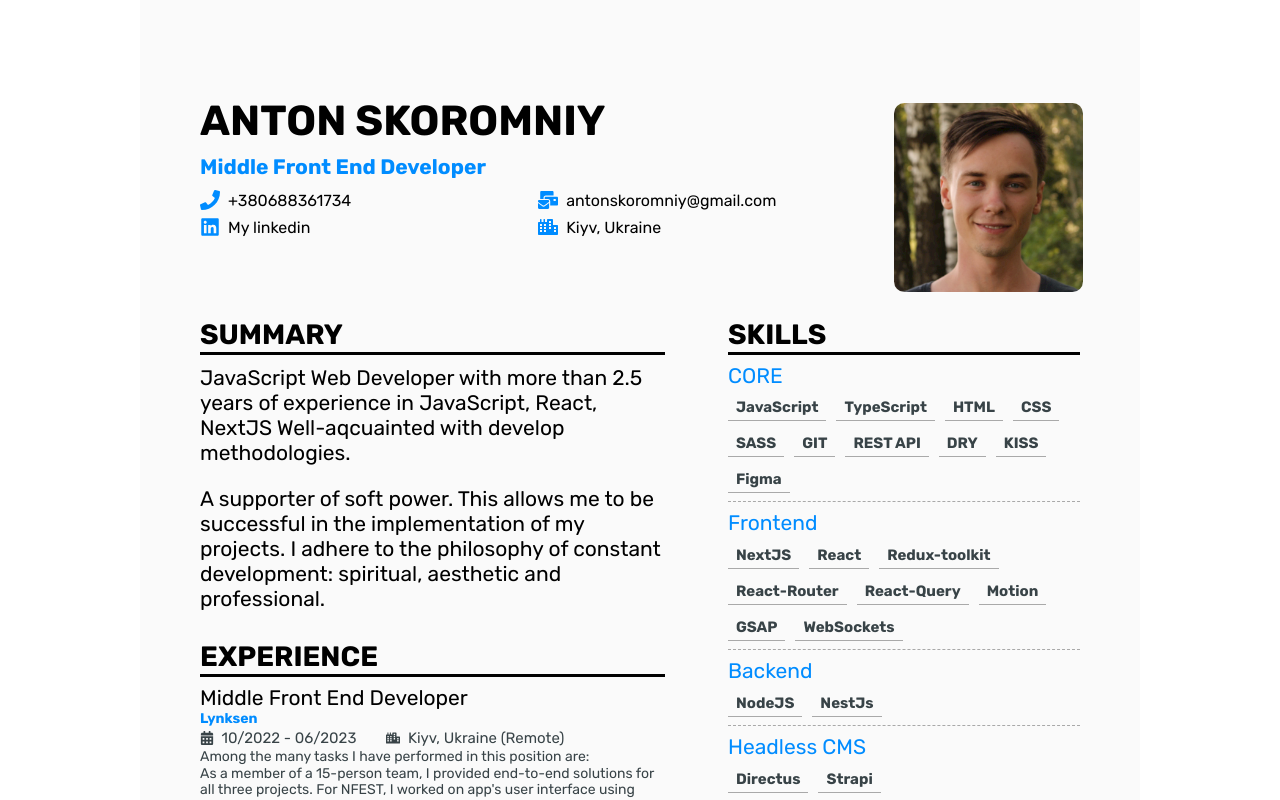
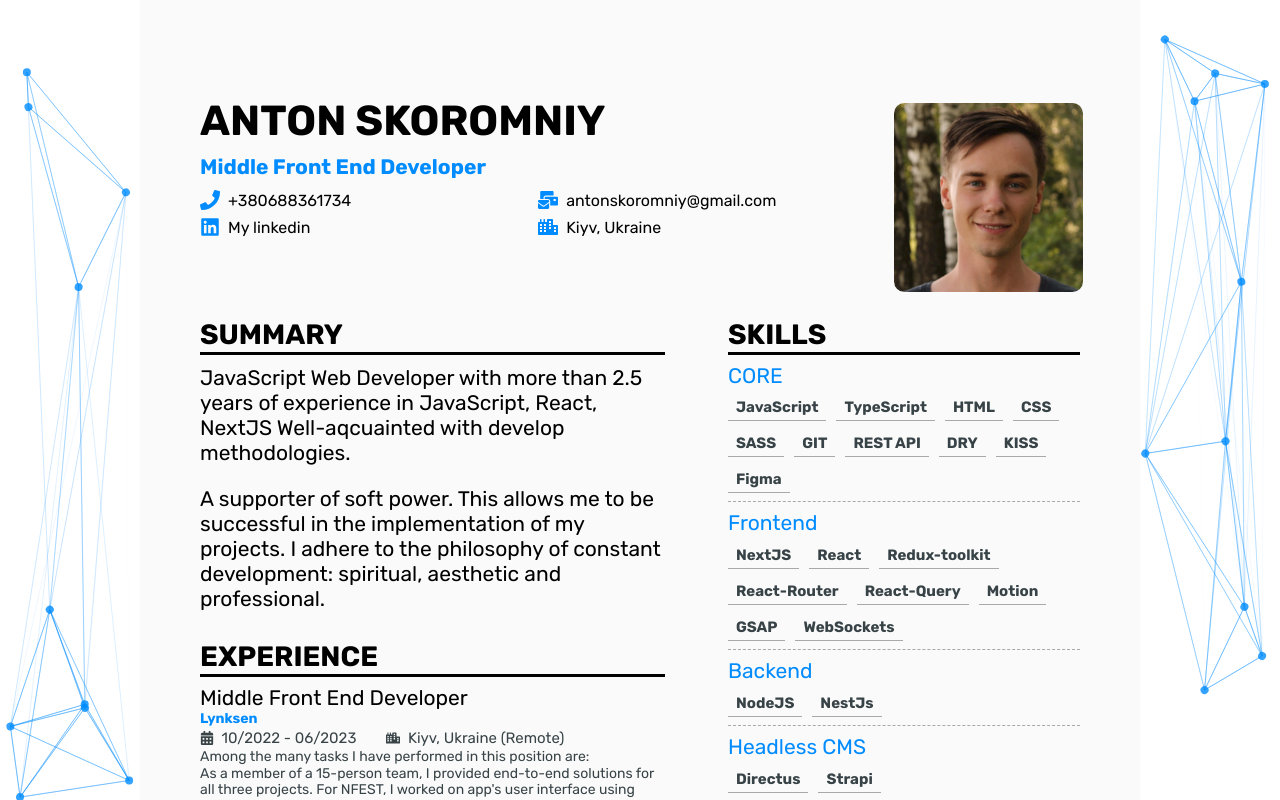
Before and after one commit to antonskr/anton.skoromniy.cv, a React app: page / in a window 1280 px wide. Shown: the top 800 px of the page. Built offline with nearby package versions, Linux system fonts and the light colour scheme.

Commit message:
Added TsParticles

```diff
--- a/package.json
+++ b/package.json
@@ -16,7 +16,9 @@
   "dependencies": {
     "react": "^18.2.0",
     "react-dom": "^18.2.0",
-    "react-icons": "^4.10.1"
+    "react-icons": "^4.10.1",
+    "react-tsparticles": "^2.10.1",
+    "tsparticles": "^2.10.1"
   },
   "devDependencies": {
     "@babel/core": "^7.22.8",
--- a/src/Components/Layout/Layout.tsx
+++ b/src/Components/Layout/Layout.tsx
@@ -1,13 +1,29 @@
 import { ReactNode } from "react";
 import "../../Fonts/index.scss";
 import "../../global.scss";
+import useWindowDimensions from "../../Hooks/UseWindowDimensions";
+import TsParticles from "../Ui/TsParticles/TsParticles";
+import { IParticlesPositions } from "../Ui/TsParticles/TsParticles.props";
 
 interface LayoutProps {
   children: ReactNode;
 }
 
 const Layout = ({ children }: LayoutProps): JSX.Element => {
-  return <div className={"container"}>{children}</div>;
+  const { width } = useWindowDimensions();
+  const isParticles = width >= 1150;
+
+  return (
+    <div className={"container"}>
+      {isParticles && (
+        <>
+          <TsParticles position={IParticlesPositions.LEFT} />
+          <TsParticles position={IParticlesPositions.RIGTH} />
+        </>
+      )}
+      {children}
+    </div>
+  );
 };
 
 export default Layout;
--- /dev/null
+++ b/src/Components/Ui/TsParticles/TsParticles.module.scss
@@ -0,0 +1,23 @@
+.particlesWrapper {
+    position: fixed;
+    top: 0;
+    width: calc((100vw - var(--content-max-width)) / 2);
+    height: 100dvh;
+
+    &__position_left {
+        left: 0;
+    }
+
+    &__position_right {
+        right: 0;
+    }
+
+    canvas {
+      position: absolute !important;
+      top: 0 !important;
+      left: 0 !important;
+      width: 100% !important;
+      height: 100% !important;
+      z-index: 1000 !important;
+    }
+}
--- /dev/null
+++ b/src/Components/Ui/TsParticles/TsParticles.props.ts
@@ -0,0 +1,8 @@
+export enum IParticlesPositions {
+    LEFT = 'left',
+    RIGTH = 'right'
+}
+
+export interface IParticles {
+    position: IParticlesPositions
+}
--- /dev/null
+++ b/src/Components/Ui/TsParticles/TsParticles.tsx
@@ -0,0 +1,143 @@
+import Particles from "react-tsparticles";
+import styles from "./TsParticles.module.scss";
+import { loadFull } from "tsparticles";
+import { IParticles, IParticlesPositions } from "./TsParticles.props";
+import cn from "classnames";
+
+const TsParticles = ({ position }: IParticles) => {
+  const particlesInit = async (main: any) => {
+    console.log(main);
+
+    // you can initialize the tsParticles instance (main) here, adding custom shapes or presets
+    // this loads the tsparticles package bundle, it's the easiest method for getting everything ready
+    // starting from v2 you can add only the features you need reducing the bundle size
+    await loadFull(main);
+  };
+
+  return (
+    <div
+      className={cn(styles.particlesWrapper, {
+        [styles.particlesWrapper__position_left]:
+          position === IParticlesPositions.LEFT,
+        [styles.particlesWrapper__position_right]:
+          position === IParticlesPositions.RIGTH,
+      })}
+    >
+      <Particles
+        id={`particles_${position}`}
+        init={particlesInit}
+        options={{
+          fullScreen: {
+            enable: false,
+            zIndex: 1,
+          },
+          particles: {
+            number: {
+              value: 10,
+              density: {
+                enable: false,
+                value_area: 800,
+              },
+            },
+            color: {
+              value: "#008cff",
+            },
+            shape: {
+              type: "circle",
+            },
+            opacity: {
+              value: 0.8,
+              random: false,
+              anim: {
+                enable: false,
+                speed: 1,
+                opacity_min: 0.1,
+                sync: false,
+              },
+            },
+            size: {
+              value: 4,
+              random: false,
+              anim: {
+                enable: false,
+                speed: 40,
+                size_min: 0.1,
+                sync: false,
+              },
+            },
+            rotate: {
+              value: 0,
+              random: true,
+              direction: "clockwise",
+              animation: {
+                enable: true,
+                speed: 5,
+                sync: false,
+              },
+            },
+            line_linked: {
+              enable: true,
+              distance: 600,
+              color: "#008cff",
+              opacity: 0.4,
+              width: 1,
+            },
+            move: {
+              enable: true,
+              speed: 2,
+              direction: "none",
+              random: true,
+              straight: false,
+              out_mode: "out",
+              attract: {
+                enable: false,
+                rotateX: 600,
+                rotateY: 1200,
+              },
+            },
+          },
+          interactivity: {
+            events: {
+              onhover: {
+                enable: true,
+                mode: ["grab"],
+              },
+              onclick: {
+                enable: false,
+                mode: "bubble",
+              },
+              resize: true,
+            },
+            modes: {
+              grab: {
+                distance: 400,
+                line_linked: {
+                  opacity: 1,
+                },
+              },
+              bubble: {
+                distance: 400,
+                size: 40,
+                duration: 2,
+                opacity: 8,
+                speed: 3,
+              },
+              repulse: {
+                distance: 200,
+              },
+              push: {
+                particles_nb: 4,
+              },
+              remove: {
+                particles_nb: 2,
+              },
+            },
+          },
+          retina_detect: true,
+        }}
+      />
+    </div>
+  );
+};
+
+export default TsParticles;
--- a/src/global.scss
+++ b/src/global.scss
@@ -73,3 +73,20 @@ h2 {
 .wrapper {
   position: relative;
 }
+
+.particlesWrapper {
+  position: fixed;
+  top: 0;
+  left: 0;
+  width: calc((100vw - var(--content-max-width)) / 2);
+  height: 100dvh;
+
+  canvas {
+    position: absolute !important;
+    top: 0 !important;
+    left: 0 !important;
+    width: 100% !important;
+    height: 100% !important;
+    z-index: 1000 !important;
+  }
+}
```
Also changed, not shown: 1 other file (tests, documents, lock files or other folders).
